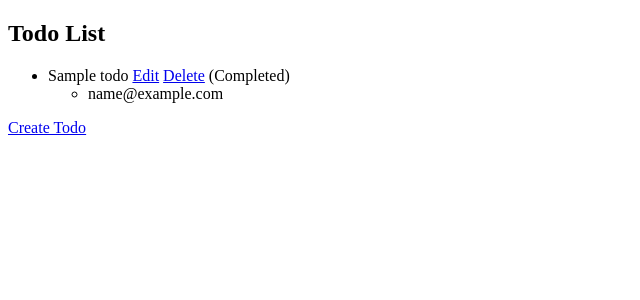
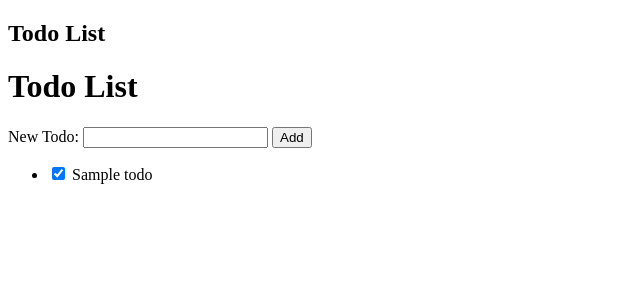
Before and after one commit to assofiejakobsson/the-king-of-chores, a Django app: page / in a window 1280 px wide. Shown: the part 26-326 px from the top of the page, without its empty margins (0-640 px from the left). Run offline with Django 3.2, Linux system fonts and the light colour scheme; a user stored in the database is signed in; tables that the repository leaves empty hold one stand-in row (values such as "Sample post").

Commit message:
Updated the todo_list.html whit script

```diff
--- a/todo/templates/todo/todo_list.html
+++ b/todo/templates/todo/todo_list.html
@@ -3,33 +3,31 @@
 {% block content %}
 
 <h2>Todo List</h2>
+<script>
+  function toggleCheckbox(checkboxId) {
+      const checkbox = document.getElementById(checkboxId);
+      checkbox.checked = !checkbox.checked;
+  }
+</script>
+
+<h1>Todo List</h1>
+    <form method="POST" action="/create_todo">
+        {% csrf_token %}
+        <label for="new_todo">New Todo:</label>
+        <input type="text" id="new_todo" name="new_todo">
+        <button type="submit">Add</button>
+    </form>
+
     <ul>
         {% for todo in todos %}
             <li>
+                <label for="todo_{{ todo.id }}">
+                    <input type="checkbox" id="todo_{{ todo.id }}" onclick="toggleCheckbox('todo_{{ todo.id }}');" {% if todo.completed %}checked{% endif %}>
                     {{ todo.title }}
-      <a href="{% url 'todo:todo_update' todo.pk %}">Edit</a>
-      <a href="{% url 'todo:todo_delete' todo.pk %}">Delete</a>
-      {% if todo.completed %}
-        (Completed)
-      {% endif %}
-      <ul>
-        {% for guest in todo.guest_set.all %}
-          <li>
-            {{ guest.email }}
-            {% if not todo.completed and user.email == guest.email %}
-            <form method="POST" action="{% url 'todo_guest_complete' guest.id %}">
-              {% csrf_token %}
-              <input type="checkbox" name="completed" id="completed{{ guest.id }}" onchange="this.form.submit()" />
-              <label for="completed{{ guest.id }}">Mark as Completed</label>
-            </form>
-            {% endif %}
+                </label>
             </li>
         {% endfor %}
     </ul>
-    </li>
-  {% endfor %}
-</ul>
-<a href="{% url 'todo:todo_create' %}">Create Todo</a>
 
 
 {% endblock %}
```
Lines whose indentation alone changed are shown as unchanged.
